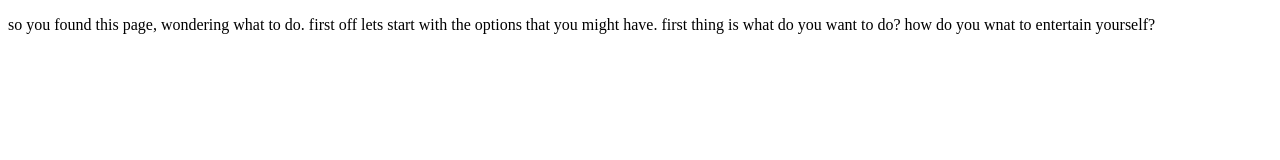
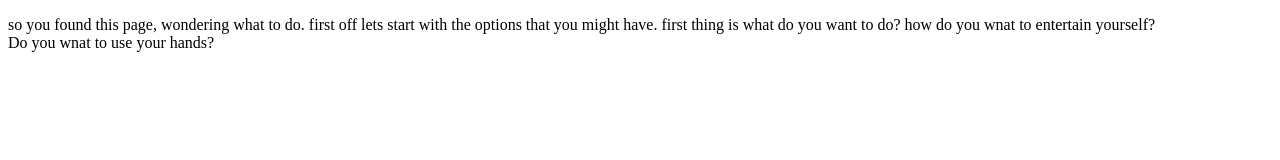
Before and after one commit to ruben-a11y/website, a plain HTML site: page index.html in a window 1280 px wide. Drawn offline with Linux system fonts and the light colour scheme.

Commit message:
addition of words

```diff
--- a/index.html
+++ b/index.html
@@ -6,6 +6,6 @@
   </head>
 
   <body>
-<p>so you found this page, wondering what to do. first off lets start with the options that you might have. first thing is what do you want to do? how do you wnat to entertain yourself? </p>
+<p>so you found this page, wondering what to do. first off lets start with the options that you might have. first thing is what do you want to do? how do you wnat to entertain yourself? <br> Do you wnat to use your hands?</p>
   </body>
 </html>
```
